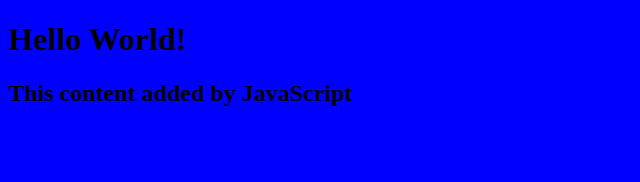
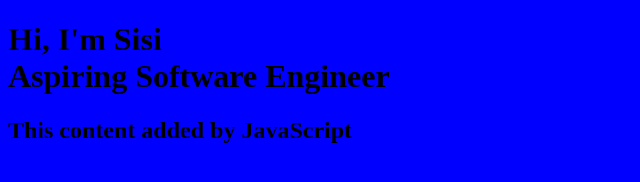
Before and after one commit to remicknsisi/my-personal-website, a plain HTML site: page index.html in a window 1280 px wide. Shown: the whole page, without its empty margins (0-640 px from the left). Drawn offline with Linux system fonts and the light colour scheme.

Commit message:
Updated Header message

```diff
--- a/index.html
+++ b/index.html
@@ -5,7 +5,10 @@
         <title>My Personal Website</title>
     </head>
     <body>
-        <h1>Hello World!</h1>
+        <h1>Hi, I'm Sisi
+            <br>
+            Aspiring Software Engineer
+        </h1>
         <script src="script.js"></script>
     </body>
 </html>
```
